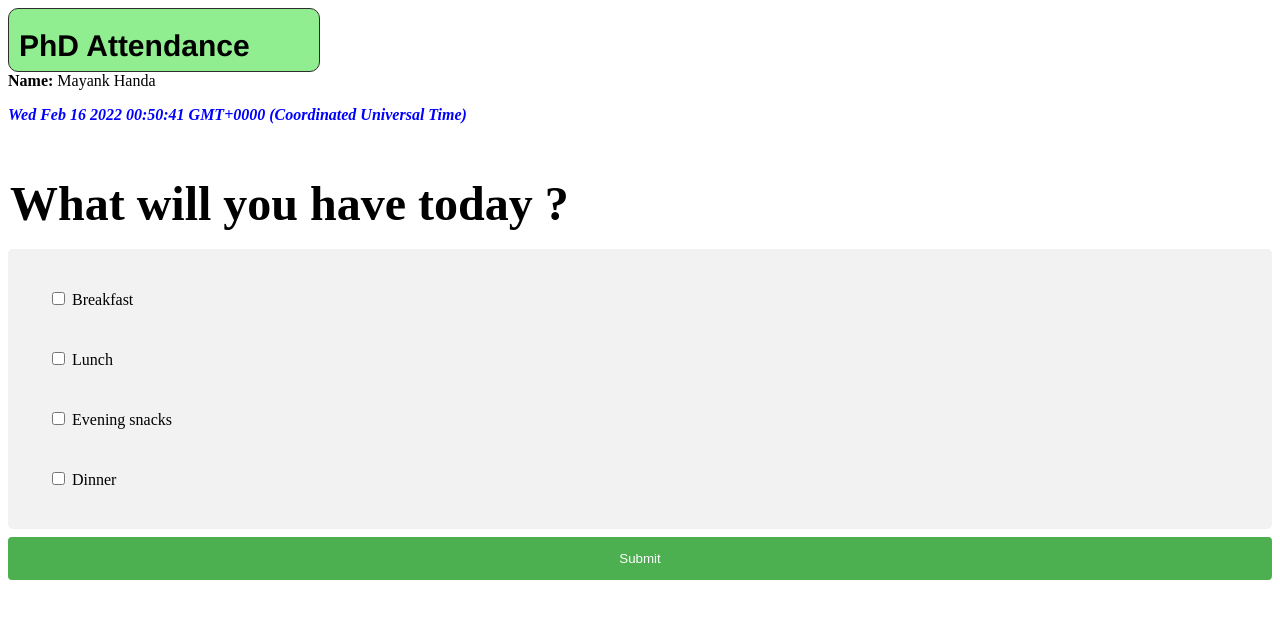
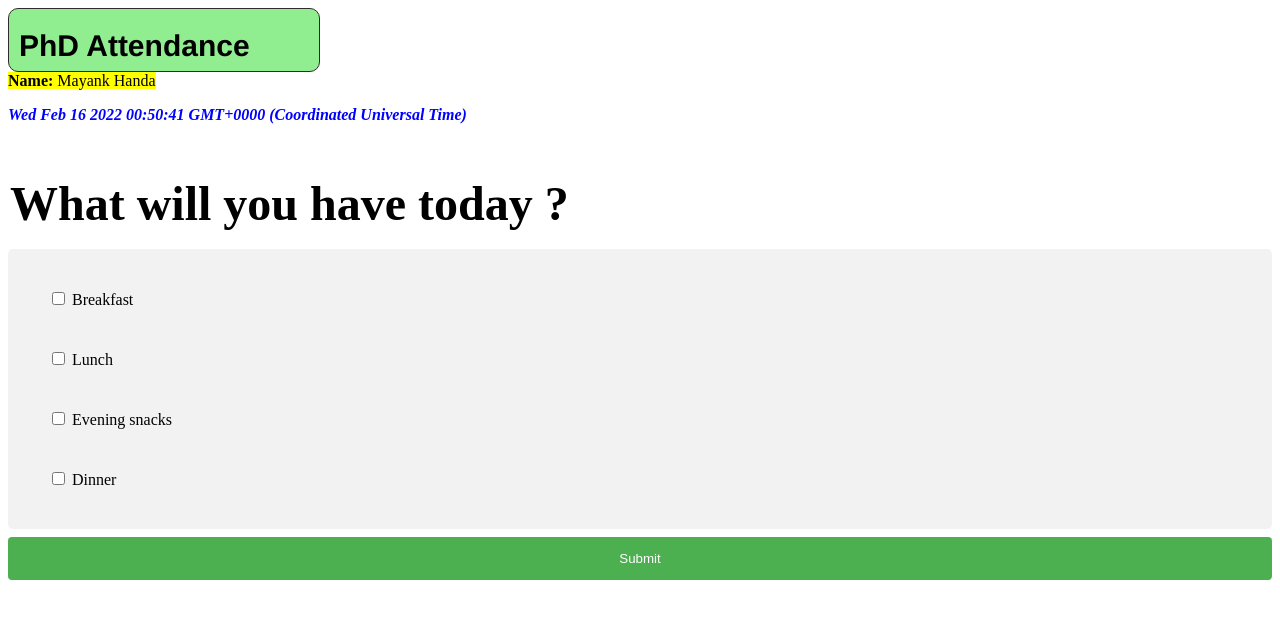
Before and after one commit to professor339/atten, a plain HTML site: page mayank.html in a window 1280 px wide. Drawn offline with nearby package versions, Linux system fonts and the light colour scheme; some packages are replaced by stand-ins of ours; a script that the page names is missing.

Commit message:
Update mayank.html

```diff
--- a/mayank.html
+++ b/mayank.html
@@ -33,7 +33,7 @@ div {
 
 
 <span><button class="colo">PhD Attendance</button></span><br>
-<b>Name:</b> Mayank Handa
+<mark><b>Name:</b> Mayank Handa</mark>
 <!-- stylesheet for this button -->
 <style type="text/css">
   .colo {
```
